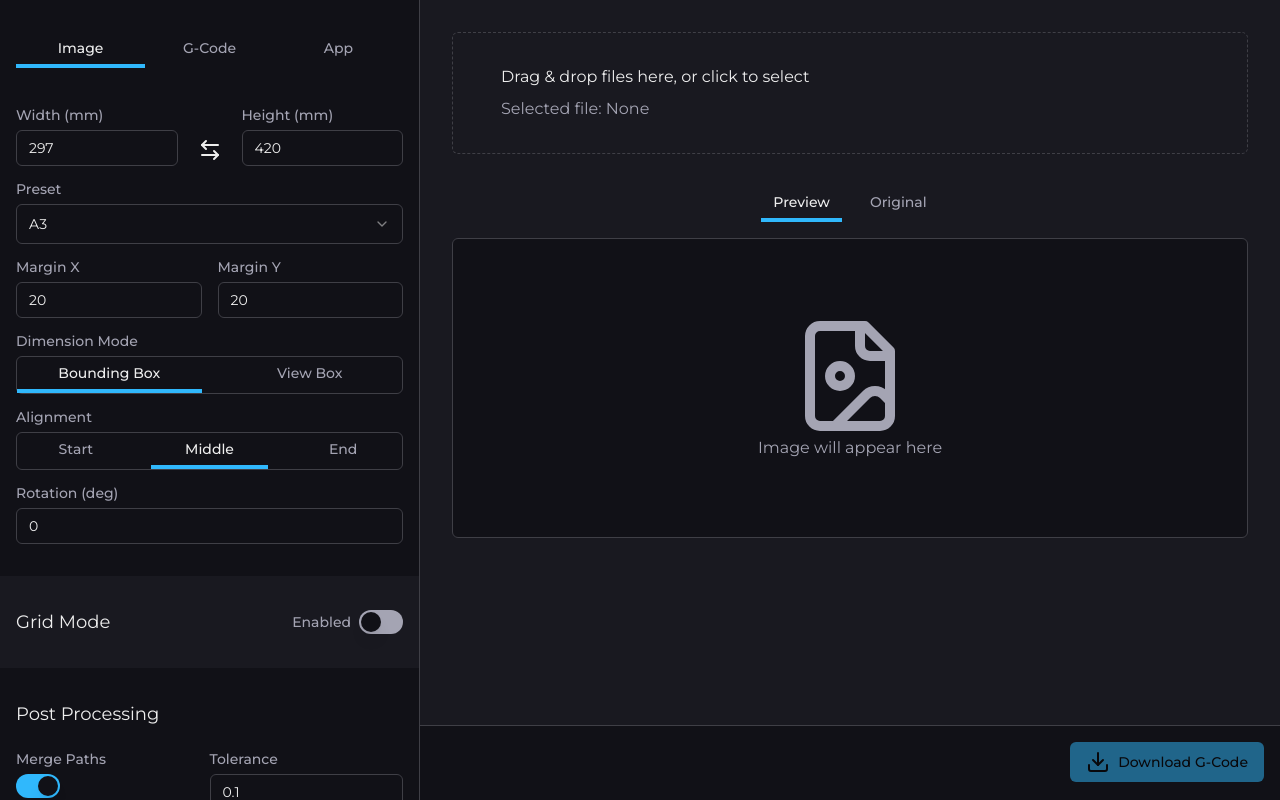
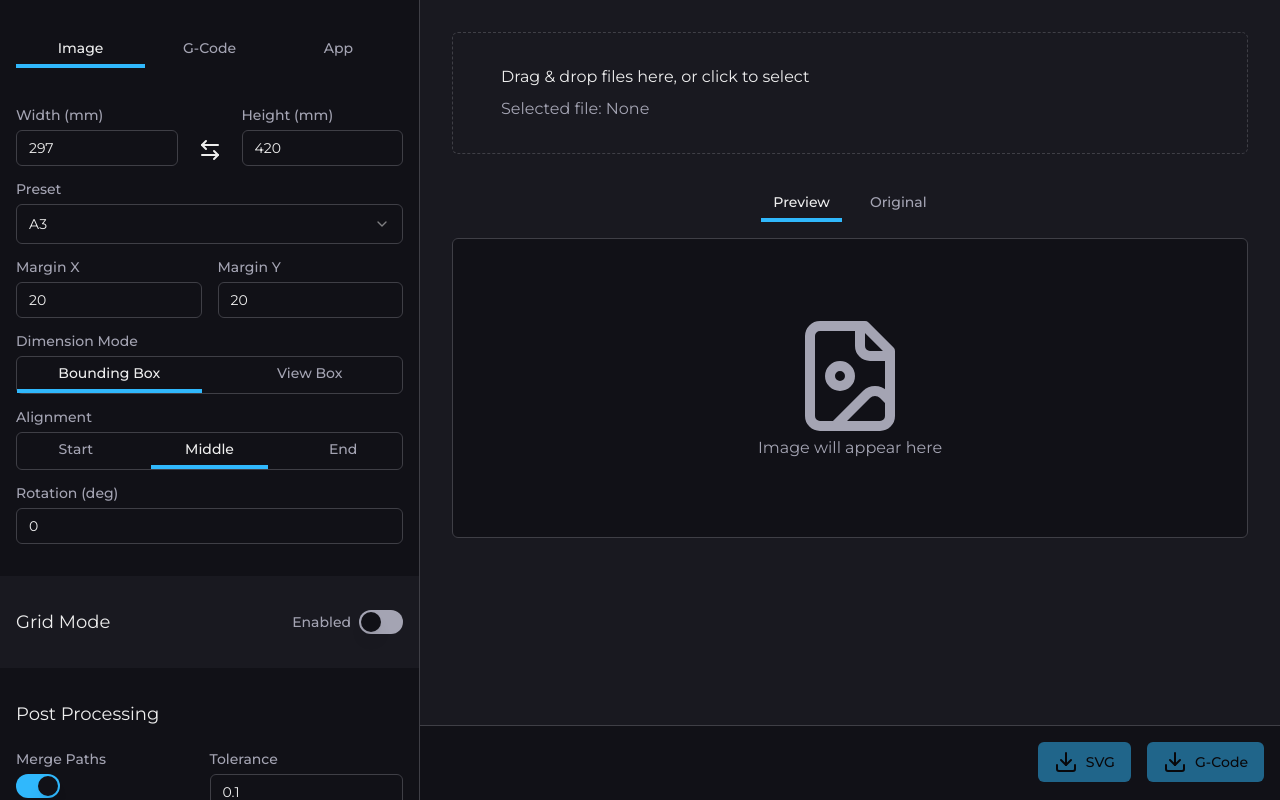
Before and after one commit to dtgreene/svg-code, a React (Vite) app: page / in a window 1280 px wide. Built offline with nearby package versions, Linux system fonts and the light colour scheme.

Commit message:
Add download SVG option, remove grid dimension restrictions

```diff
--- a/src/components/Main.jsx
+++ b/src/components/Main.jsx
@@ -21,6 +21,7 @@ import { debouncedWorkerStart } from 'src/lib/prep-worker/worker';
 import { PreviewSVG, PreviewSVGRoot } from './PreviewSVG';
 import { generateGCode } from 'src/lib/gcode';
 import { StorageKeys } from 'src/state/storage';
+import { generateSVG } from 'src/lib/svg/preview';
 
 // The maximum file size (in bytes) allowed for saving to local storage. Files
 // larger than this can be used, we just won't save them to the local storage.
@@ -48,6 +49,51 @@ function handleFileDrop([file]) {
   reader.readAsText(file);
 }
 
+async function handleDownloadSVGClick() {
+  if (!app.workerData) return;
+
+  const { previews, options } = app.workerData;
+  const downPaths = previews
+    .map(({ downPath }) => downPath)
+    .filter((downPath) => downPath.length > 0);
+
+  if (downPaths.length === 0) {
+    return;
+  }
+
+  const plainFileName = app.fileName.replace('.svg', '');
+  const strokeWidth = Number(settings.strokeWidth) || 0;
+
+  if (downPaths.length === 1) {
+    const file = generateSVG(
+      downPaths[0],
+      options.width,
+      options.height,
+      strokeWidth
+    );
+    const blob = new Blob([file], { type: 'image/svg+xml' });
+
+    saveAs(blob, `${plainFileName}.svg`);
+  } else {
+    const files = downPaths.map((downPath, index) => {
+      const suffix = index.toString().padStart(2, '0');
+
+      return {
+        name: `${plainFileName}_${suffix}.svg`,
+        input: generateSVG(
+          downPath,
+          options.width,
+          options.height,
+          strokeWidth
+        ),
+      };
+    });
+    const blob = await downloadZip(files).blob();
+
+    saveAs(blob, `${plainFileName}.zip`);
+  }
+}
+
 async function handleDownloadGCodeClick() {
   if (!app.workerData) return;
 
@@ -72,22 +118,23 @@ async function handleDownloadGCodeClick() {
     return;
   }
   const { pathGrid, options } = app.workerData;
+  const pathGrids = pathGrid
+    .map(({ pathList }) => pathList)
+    .filter((pathList) => pathList.length > 0);
+
+  if (pathGrids.length === 0) {
+    return;
+  }
+
   const plainFileName = app.fileName.replace('.svg', '');
 
-  if (pathGrid.length === 1) {
-    // Download the single gcode file
-    const { pathList } = pathGrid[0];
-    if (pathList.length > 0) {
-      const gcode = generateGCode(pathList, options, gcodeOptions);
-      const blob = new Blob([gcode], { type: 'text/plain' });
+  if (pathGrids.length === 1) {
+    const file = generateGCode(pathGrids[0], options, gcodeOptions);
+    const blob = new Blob([file], { type: 'text/plain' });
 
     saveAs(blob, `${plainFileName}.gcode`);
-    }
   } else {
-    // Zip all of the gcode files together
-    const gcode = pathGrid
-      .filter(({ pathList }) => pathList.length > 0)
-      .map(({ pathList }, index) => {
+    const files = pathGrids.map((pathList, index) => {
       const suffix = index.toString().padStart(2, '0');
 
       return {
@@ -95,12 +142,9 @@ async function handleDownloadGCodeClick() {
         input: generateGCode(pathList, options, gcodeOptions),
       };
     });
-
-    if (gcode.length > 0) {
-      const blob = await downloadZip(gcode).blob();
+    const blob = await downloadZip(files).blob();
 
     saveAs(blob, `${plainFileName}.zip`);
-    }
   }
 }
 
@@ -244,10 +288,18 @@ export const Main = () => {
           <Button
             className="flex gap-2"
             disabled={!appSnap.workerData}
+            onClick={handleDownloadSVGClick}
+          >
+            <DownloadIcon />
+            <span>SVG</span>
+          </Button>
+          <Button
+            className="flex gap-2"
+            disabled={!appSnap.workerData}
             onClick={handleDownloadGCodeClick}
           >
             <DownloadIcon />
-            <span>Download G-Code</span>
+            <span>G-Code</span>
           </Button>
         </div>
       </div>
--- a/src/components/Sidebar/ImageTab.jsx
+++ b/src/components/Sidebar/ImageTab.jsx
@@ -275,7 +275,7 @@ export const ImageTab = () => {
                 />
               </div>
             </div>
-            <div className="flex justify-between">
+            <div className="flex justify-between gap-4">
               <div className="flex-1">
                 <Label className="block mb-2 text-muted">Include Corners</Label>
                 <Switch
--- a/src/lib/svg/preview.js
+++ b/src/lib/svg/preview.js
@@ -1,4 +1,19 @@
 import { nanoid } from 'nanoid';
+
+export function generateSVG(d, width, height, strokeWidth) {
+  const paperViewBox = `0 0 ${width || 0} ${height || 0}`;
+
+  return `<svg
+  xmlns="http://www.w3.org/2000/svg"
+  viewBox="${paperViewBox}"
+  strokeLinecap="round"
+  strokeWidth="${strokeWidth}"
+  stroke="#000"
+  fill="none"
+>
+  <path d="${d}" />
+</svg>`;
+}
 
 export function createPreview(cell, options) {
   const { pathList, pathBounds, gridBounds } = cell;
@@ -7,6 +22,7 @@ export function createPreview(cell, options) {
   let downPath = '';
   let upPath = '';
   let gridBoundsPath = '';
+  let marginsPath = '';
   let position = { x: 0, y: height };
 
   if (pathList.length > 0) {
@@ -24,13 +40,15 @@ export function createPreview(cell, options) {
     upPath = upPath.trim();
   }
 
-  const marginsPath = [
+  if (marginX !== 0 || marginY !== 0) {
+    marginsPath = [
       `M${marginX},${marginY}`,
       `L${width - marginX},${marginY}`,
       `L${width - marginX},${height - marginY}`,
       `L${marginX},${height - marginY}`,
       `L${marginX},${marginY}`,
     ].join(' ');
+  }
 
   const pathBoundsPath = getBoundsPath(pathBounds);
 
```
Also changed, not shown: src/lib/prep-worker/worker.js, src/lib/svg/path.js, 5 other files (tests, documents, lock files or other folders). Lines whose indentation alone changed are shown as unchanged.
